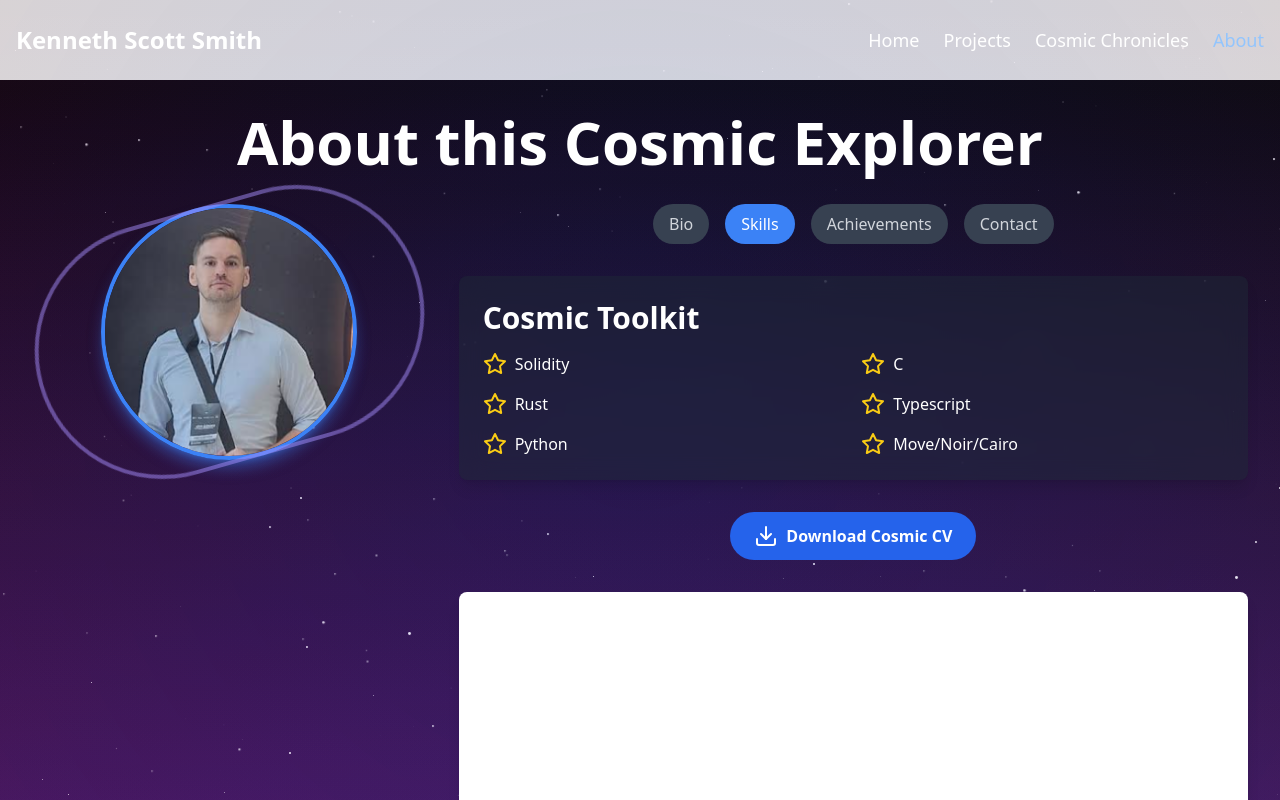
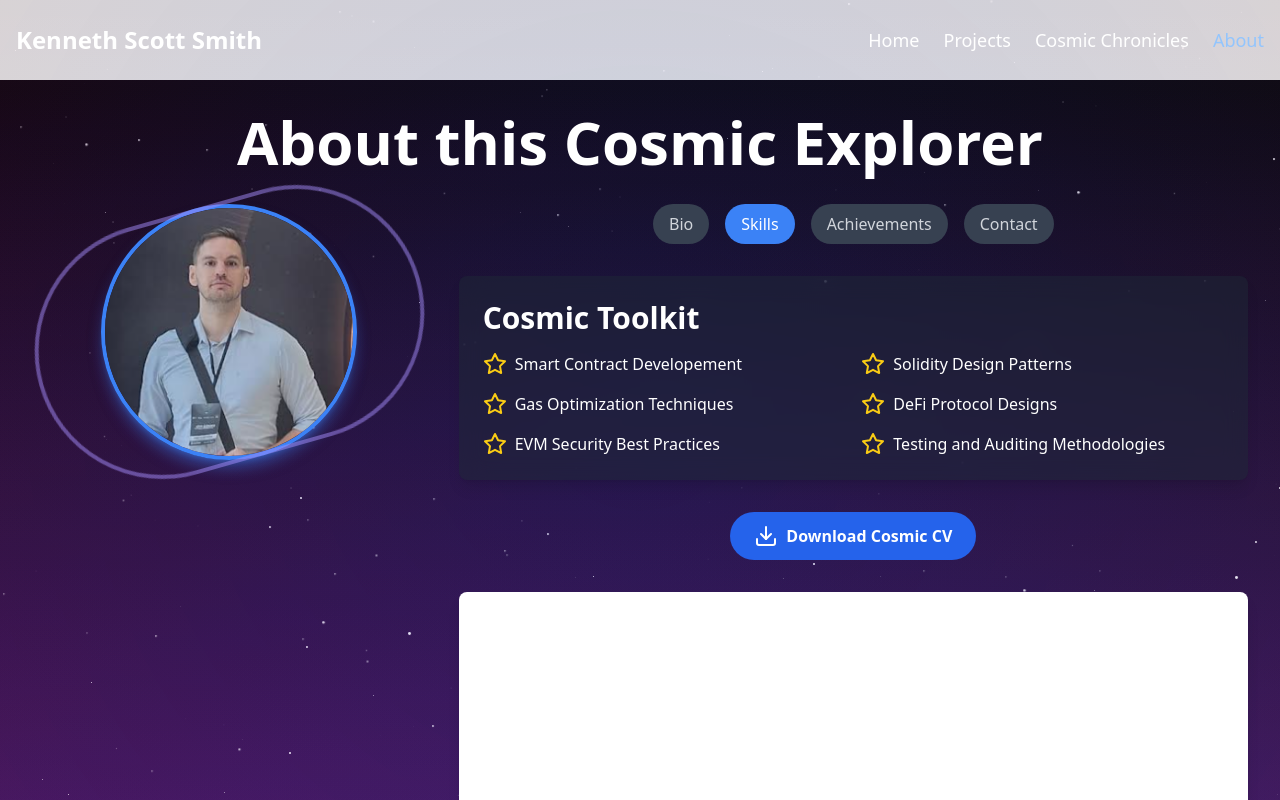
Before and after one commit to ksmit323/ksmit323.github.io, a Next.js app: page /about in a window 1280 px wide. Both pictures are taken after a click on the button "Skills". Shown: the top 800 px of the page. Built offline with nearby package versions, Linux system fonts and the light colour scheme.

Commit message:
update about me page

```diff
--- a/src/app/about/page.tsx
+++ b/src/app/about/page.tsx
@@ -122,7 +122,7 @@ const AboutPage: React.FC = () => {
                   <div>
                     <h2 className="text-3xl font-bold mb-4">Cosmic Toolkit</h2>
                     <ul className="grid grid-cols-2 gap-4">
-                      {['Solidity', 'C', 'Rust', 'Typescript', 'Python', 'Move/Noir/Cairo'].map(
+                      {['Smart Contract Developement', 'Solidity Design Patterns', 'Gas Optimization Techniques', 'DeFi Protocol Designs', 'EVM Security Best Practices', 'Testing and Auditing Methodologies'].map(
                         (skill, index) => (
                           <motion.li
                             key={skill}
```
